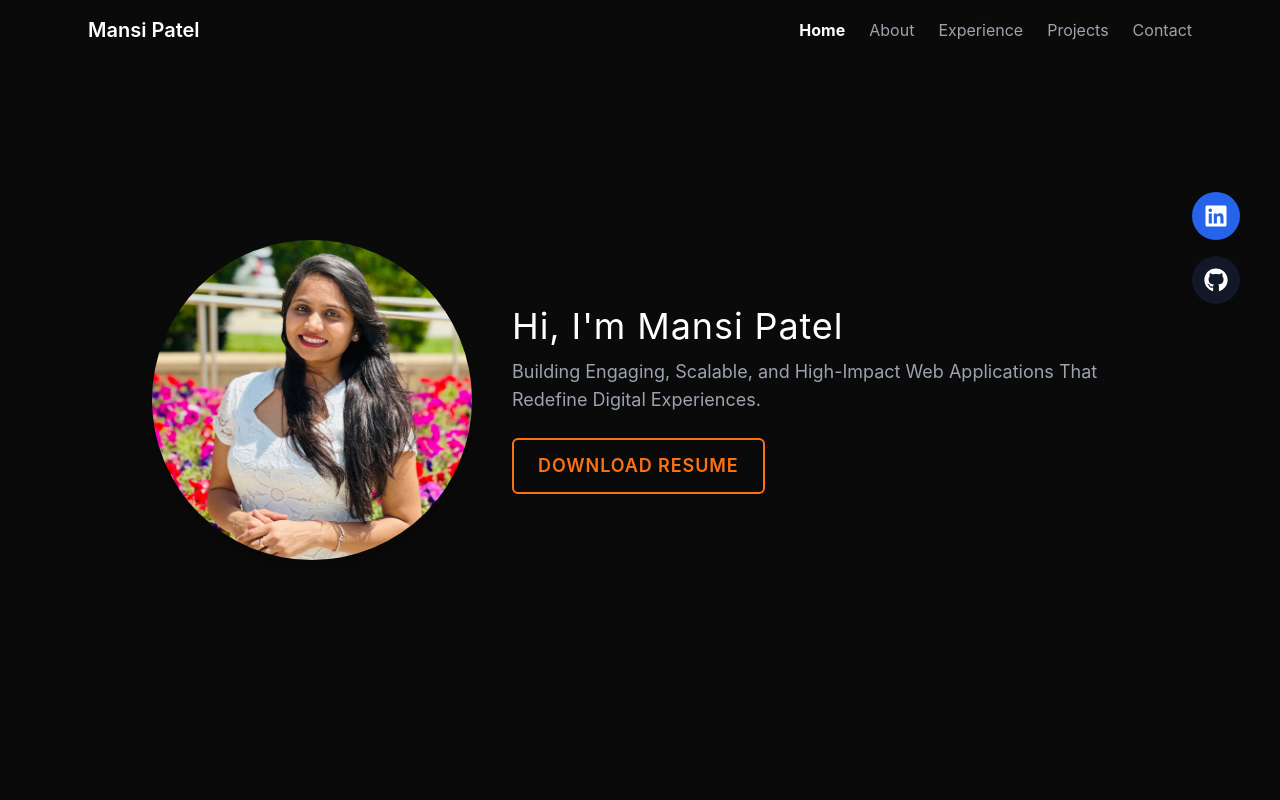
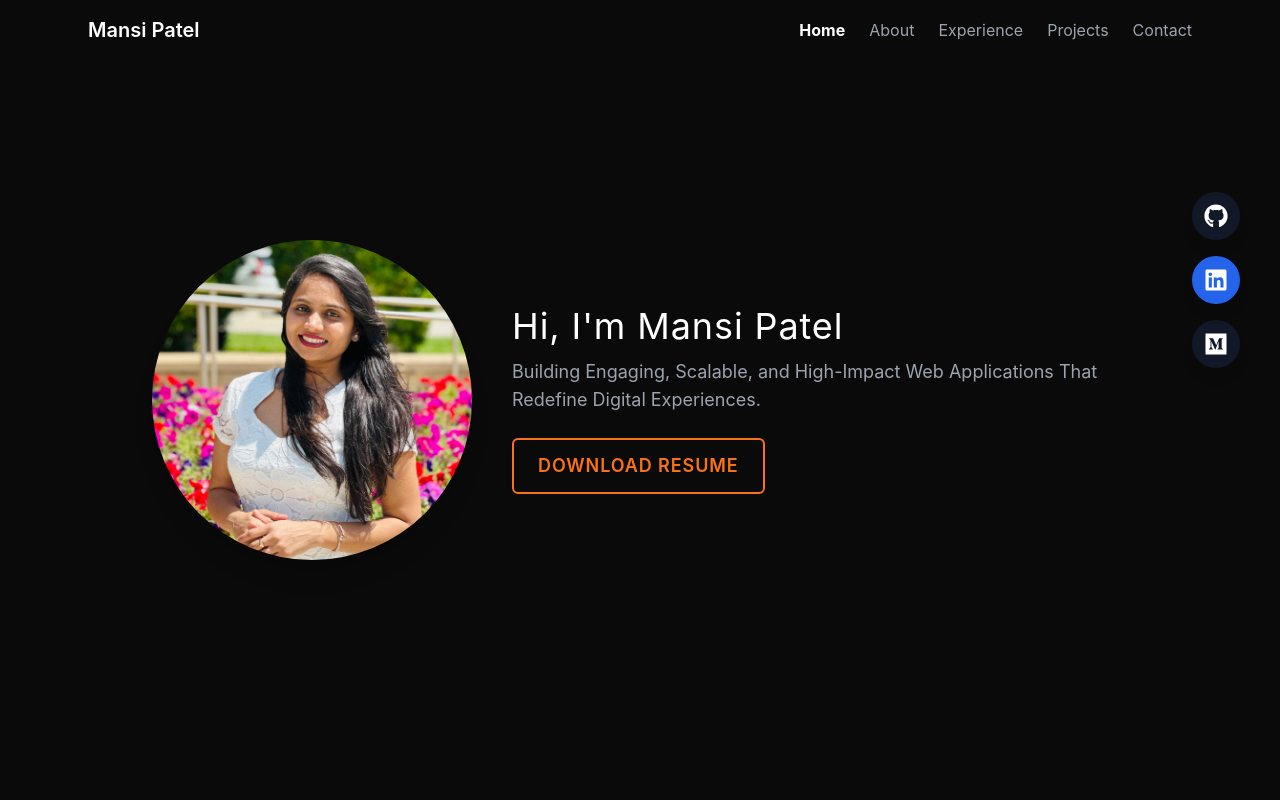
Before and after one commit to mansi8140/mansi-portfolio, a Next.js app: page / in a window 1280 px wide. Shown: the top 800 px of the page. Built offline with nearby package versions, Linux system fonts and the light colour scheme.

Commit message:
Added medium blog link

```diff
--- a/app/components/floatingIcons.tsx
+++ b/app/components/floatingIcons.tsx
@@ -1,17 +1,17 @@
-import { FaGithub, FaLinkedin } from "react-icons/fa";
+import { FaGithub, FaLinkedin, FaMedium } from "react-icons/fa";
 import { motion } from "framer-motion";
 const FloatingIcons = () => {
   return (
     <div className="fixed top-1/2 right-6 flex flex-col space-y-4 transform -translate-y-1/2 z-50">
       <motion.a
-        href="https://github.com/mansi8140"
+        href="https://medium.com/@mansipatel3104"
         target="_blank"
         rel="noopener noreferrer"
         whileHover={{ scale: 1.2 }}
         transition={{ duration: 0.3 }}
-        className="fixed right-4 bottom-24 bg-gray-900 text-white p-3 rounded-full shadow-lg hover:bg-gray-800 transition-all"
+        className="fixed right-4 bottom-8 bg-gray-900 text-white p-3 rounded-full shadow-lg hover:bg-gray-800 transition-all"
       >
-        <FaGithub className="text-2xl" />
+        <FaMedium className="text-2xl" />
       </motion.a>
 
       <motion.a
@@ -20,9 +20,19 @@ const FloatingIcons = () => {
         rel="noopener noreferrer"
         whileHover={{ scale: 1.2 }}
         transition={{ duration: 0.3 }}
-        className="fixed right-4 bottom-40 bg-blue-600 text-white p-3 rounded-full shadow-lg hover:bg-blue-500 transition-all"
+        className="fixed right-4 bottom-24 bg-blue-600 text-white p-3 rounded-full shadow-lg hover:bg-blue-500 transition-all"
       >
         <FaLinkedin className="text-2xl" />
+      </motion.a>
+      <motion.a
+        href="https://github.com/mansi8140"
+        target="_blank"
+        rel="noopener noreferrer"
+        whileHover={{ scale: 1.2 }}
+        transition={{ duration: 0.3 }}
+        className="fixed right-4 bottom-40 bg-gray-900 text-white p-3 rounded-full shadow-lg hover:bg-gray-800 transition-all"
+      >
+        <FaGithub className="text-2xl" />
       </motion.a>
     </div>
   );
```
